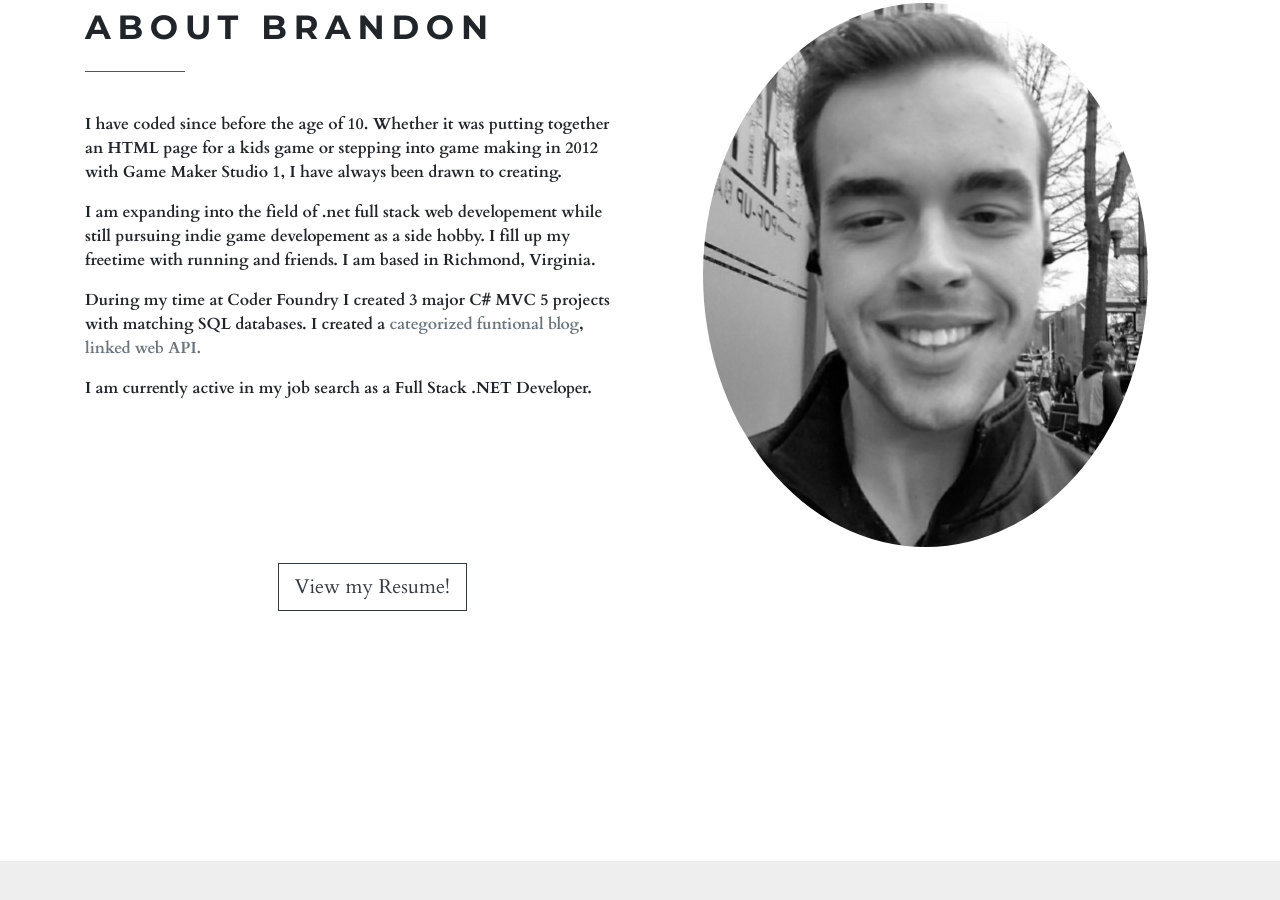
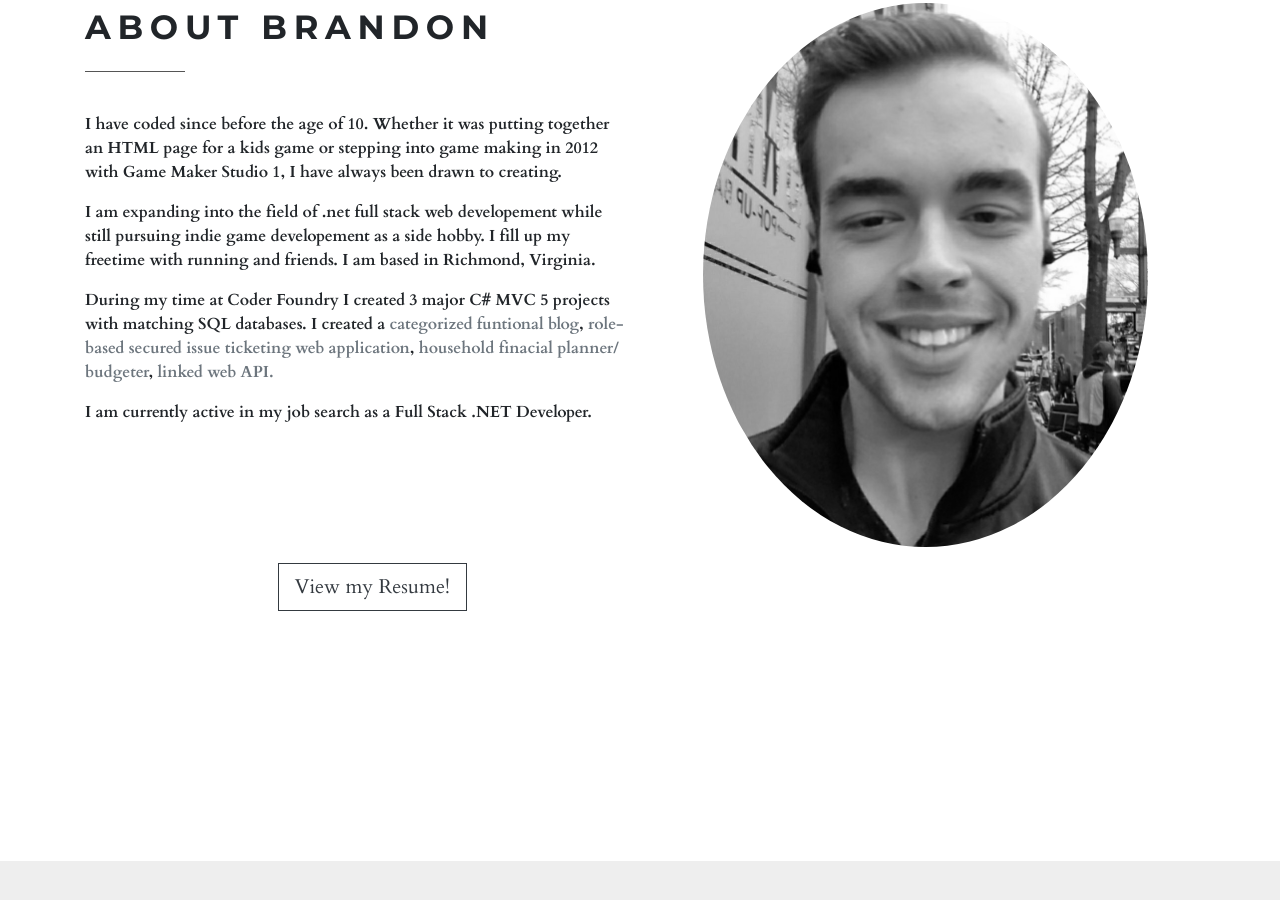
Before and after one commit to brandonvondo/Portfolio, a plain HTML site: page Portfolio/index.html in a window 1280 px wide. Shown: the part 1104-2004 px from the top of the page. Drawn offline with nearby package versions, Linux system fonts and the light colour scheme.

Commit message:
typo fix

```diff
--- a/Portfolio/index.html
+++ b/Portfolio/index.html
@@ -84,7 +84,7 @@
                     <h2 class="heading">About Brandon</h2>
                     <p class="bold">I have coded since before the age of 10. Whether it was putting together an HTML page for a kids game or stepping into game making in 2012 with Game Maker Studio 1, I have always been drawn to creating. </p>
                     <p class="bold">I am expanding into the field of .net full stack web developement while still pursuing indie game developement as a side hobby. I fill up my freetime with running and friends. I am based in Richmond, Virginia. </p>
-                    <p class="bold">During my time at Coder Foundry I created 3 major C# MVC 5 projects with matching SQL databases. I created a <a href="https://xabvdgt.azurewebsites.net/" target="_blank">categorized funtional blog</a>, <a href="https://xabvdget-api.azurewebsites.net/" target="_blank">linked web API.</a></p>
+                    <p class="bold">During my time at Coder Foundry I created 3 major C# MVC 5 projects with matching SQL databases. I created a <a href="https://xabvlog.azurewebsites.net/" target="_blank">categorized funtional blog</a>, <a href="https://xabug.azurewebsites.net/" target="_blank">role-based secured issue ticketing web application</a>, <a href="https://xabvdgt.azurewebsites.net/" target="_blank">household finacial planner/ budgeter</a>, <a href="https://xabvdget-api.azurewebsites.net/" target="_blank">linked web API.</a></p>
                     <p class="bold">I am currently active in my job search as a Full Stack .NET Developer.</p>
                 </div>
                 <div class="col-lg-5 mx-auto">
```
